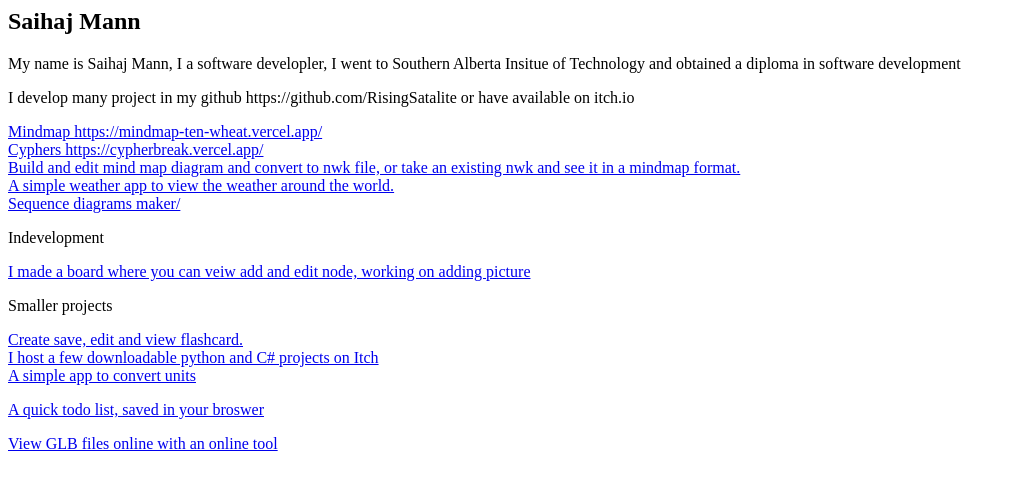
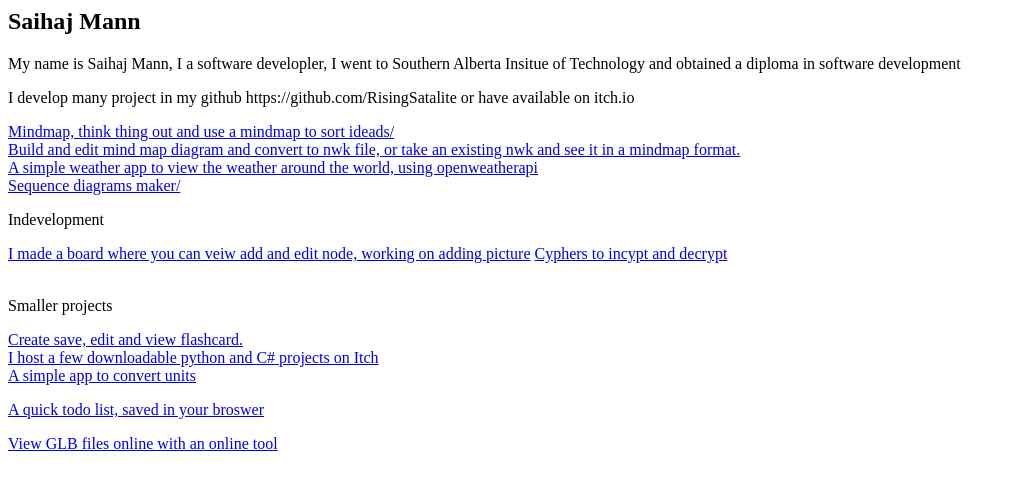
Before and after one commit to RisingSatalite/RisingSatalite.github.io, a plain HTML site: page index.html in a window 1280 px wide. Shown: the whole page, without its empty margins (0-1014 px from the left). Drawn offline with Linux system fonts and the light colour scheme.

Commit message:
Update index.html

```diff
--- a/index.html
+++ b/index.html
@@ -4,15 +4,15 @@
   <p>My name is Saihaj Mann, I a software developler, I went to Southern Alberta Insitue of Technology and obtained a diploma in software development</p>
   <p>I develop many project in my github https://github.com/RisingSatalite or have available on itch.io</p>
 
-  <a href="https://mindmap-ten-wheat.vercel.app/">Mindmap https://mindmap-ten-wheat.vercel.app/<a/></br>
-  <a href="https://cypherbreak.vercel.app/">Cyphers https://cypherbreak.vercel.app/<a/></br>
+  <a href="https://mindmap-ten-wheat.vercel.app/">Mindmap, think thing out and use a mindmap to sort ideads/<a/></br>
   <a href="https://nwk-map.vercel.app/">Build and edit mind map diagram and convert to nwk file, or take an existing nwk and see it in a mindmap format.</a></br>
-  <a href="https://weather-web-henna.vercel.app/">A simple weather app to view the weather around the world.</a></br>
+  <a href="https://weather-web-henna.vercel.app/">A simple weather app to view the weather around the world, using openweatherapi</a></br>
   <a href="https://sequencediagram.vercel.app/">Sequence diagrams maker/<a/>
   </br>
 
   <p>Indevelopment</p>
   <a href="conspiracy-board-pi.vercel.app">I made a board where you can veiw add and edit node, working on adding picture</a>
+  <a href="https://cypherbreak.vercel.app/">Cyphers to incypt and decrypt<a/></br>
   </br>
 
   <p>Smaller projects</p>
```
